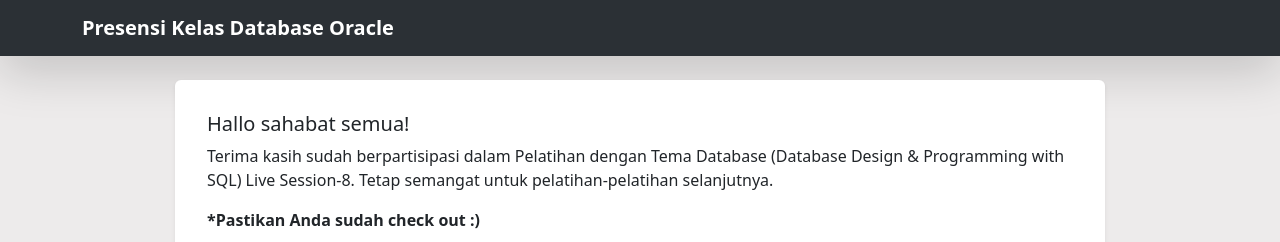
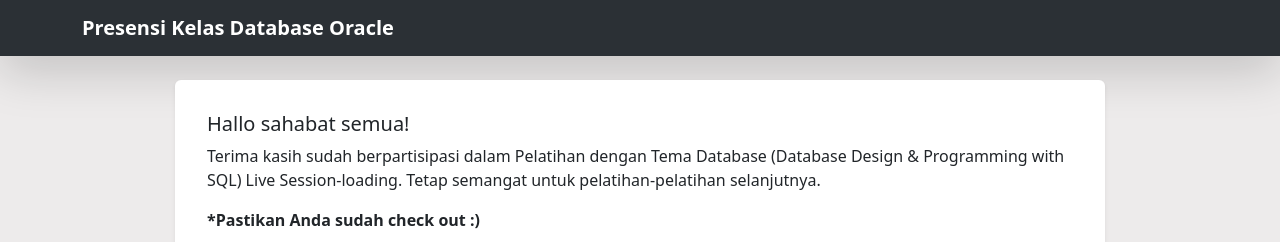
Before and after one commit to Joshtri/presensi-kelas--df31, a React (Vite) app: page / in a window 1280 px wide. Shown: the top 242 px of the page. Built offline with nearby package versions, Linux system fonts and the light colour scheme; no server answers.

Commit message:
update: change static value into dynamic value in sesi_ke at greetingCard

```diff
--- a/src/components/GreetingCard.jsx
+++ b/src/components/GreetingCard.jsx
@@ -1,16 +1,37 @@
 // GreetingCard.js
 // import React from "react";
 import { Card } from "react-bootstrap";
+import axios from 'axios';
+import { useEffect, useState } from "react";
 
 const GreetingCard = () => {
+  const [liveKe, setLiveKe] = useState(null);
 
-  const live_ke = 8;
+
+  const getSesiActive = async()=>{
+    try {
+      const response = await axios.get(`${import.meta.env.VITE_BASE_URL}/api/set-sesi/latest`)
+
+      if (response.data) {
+        setLiveKe(response.data.sesiActive);
+      }
+      console.log(response.data);
+    } catch (error) {
+      console.log("Failed to fetch sesi:", error);
+    }
+  }
+
+  useEffect(()=>{
+    getSesiActive();
+  },[]);
+
+  // const live_ke = 8;
   return (
     <>
       <Card.Title>Hallo sahabat semua!</Card.Title>
       <Card.Text>
         Terima kasih sudah berpartisipasi dalam Pelatihan dengan Tema Database
-        (Database Design & Programming with SQL) Live Session-{live_ke}. Tetap semangat
+        (Database Design & Programming with SQL) Live Session-{liveKe || "loading"}. Tetap semangat
         untuk pelatihan-pelatihan selanjutnya.
       </Card.Text>
 
```
